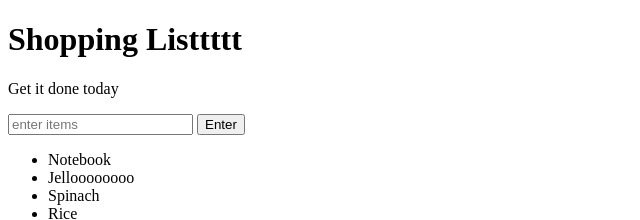
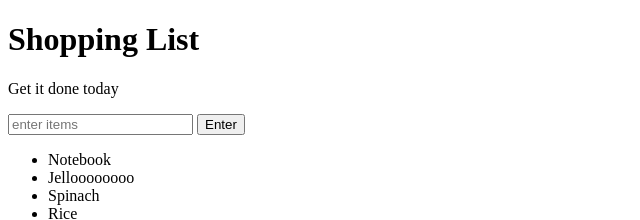
Before and after one commit to AvivE453/WebDev, a plain HTML site: page index.html in a window 1280 px wide. Shown: the top 220 px of the page, 0-640 px from the left. Drawn offline with Linux system fonts and the light colour scheme.

Commit message:
changimg

```diff
--- a/index.html
+++ b/index.html
@@ -5,7 +5,7 @@
 	<link rel="stylesheet" type="text/css" href="style.css">
 </head>
 <body>
-	<h1>Shopping Listtttt</h1>
+	<h1>Shopping List</h1>
 	<p id="first">Get it done today</p>
 	<input id="userinput" type="text" placeholder="enter items">
 	<button id="enter">Enter</button>
```
